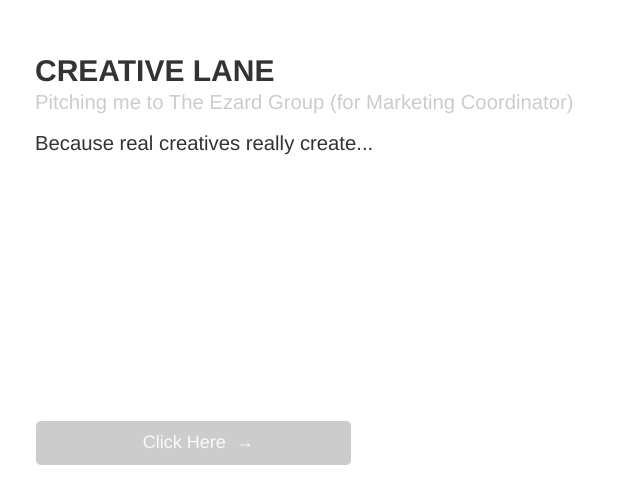
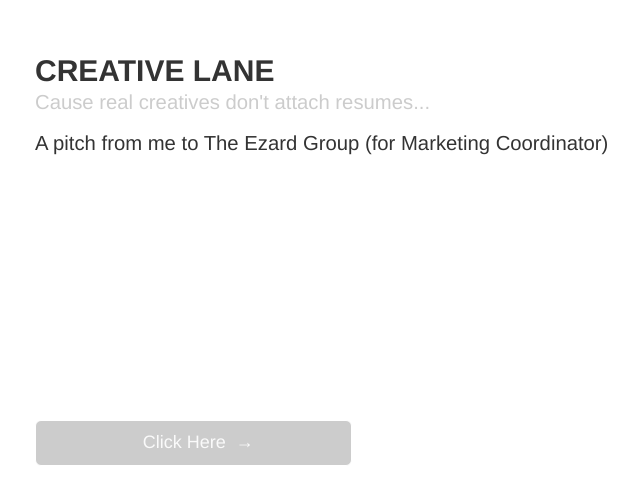
Before and after one commit to fucha-co/creativelane.me, a plain HTML site: page index.html in a window 1280 px wide. Shown: the part 284-788 px from the top of the page, without its empty margins (225-865 px from the left). Drawn offline with Linux system fonts and the light colour scheme; a web font is replaced by a local one.

Commit message:
~ tagline

```diff
--- a/index.html
+++ b/index.html
@@ -9,7 +9,7 @@
 	<meta http-equiv="X-UA-Compatible" content="IE=edge">
 	<title>CREATIVE LANE</title>
   <meta name="viewport" content="width=device-width, initial-scale=1">
-	<meta name="description" content="Pitching me to The Ezard Group (for Marketing Coordinator)">
+	<meta name="description" content="Cause real creatives don&#39;t attach resumes...">
 	<meta name="author" content="">
   <meta name="robots" content="noindex">
 	<link href='//fonts.googleapis.com/css?family=Droid+Serif:400,700|Roboto:100,400,300,700,400italic,500' rel='stylesheet'>
@@ -52,8 +52,8 @@
                         </div>
                         <div class="inner home cover">
 
-                            <p class="">Pitching me to The Ezard Group (for Marketing Coordinator)</p>
-                            <p class="lead i">Because real creatives really create...</p>
+                            <p class="">Cause real creatives don&#39;t attach resumes...</p>
+                            <p class="lead i">A pitch from me to The Ezard Group (for Marketing Coordinator)</p>
 
                         </div>
                     </span>
@@ -63,8 +63,8 @@
                             <h2 class="b mb0">
                             CREATIVE LANE
                             </h2>
-                            <p class="subtle">Pitching me to The Ezard Group (for Marketing Coordinator)</p>
-                            <p class="lead i">Because real creatives really create...</p>
+                            <p class="subtle">Cause real creatives don&#39;t attach resumes...</p>
+                            <p class="lead i">A pitch from me to The Ezard Group (for Marketing Coordinator)</p>
                             <br>
 
                         </div>
```
Also changed, not shown: 404.html (+1 -1 lines), blurbs/index.html (+1 -1 lines), page/index.html (+1 -1 lines).
